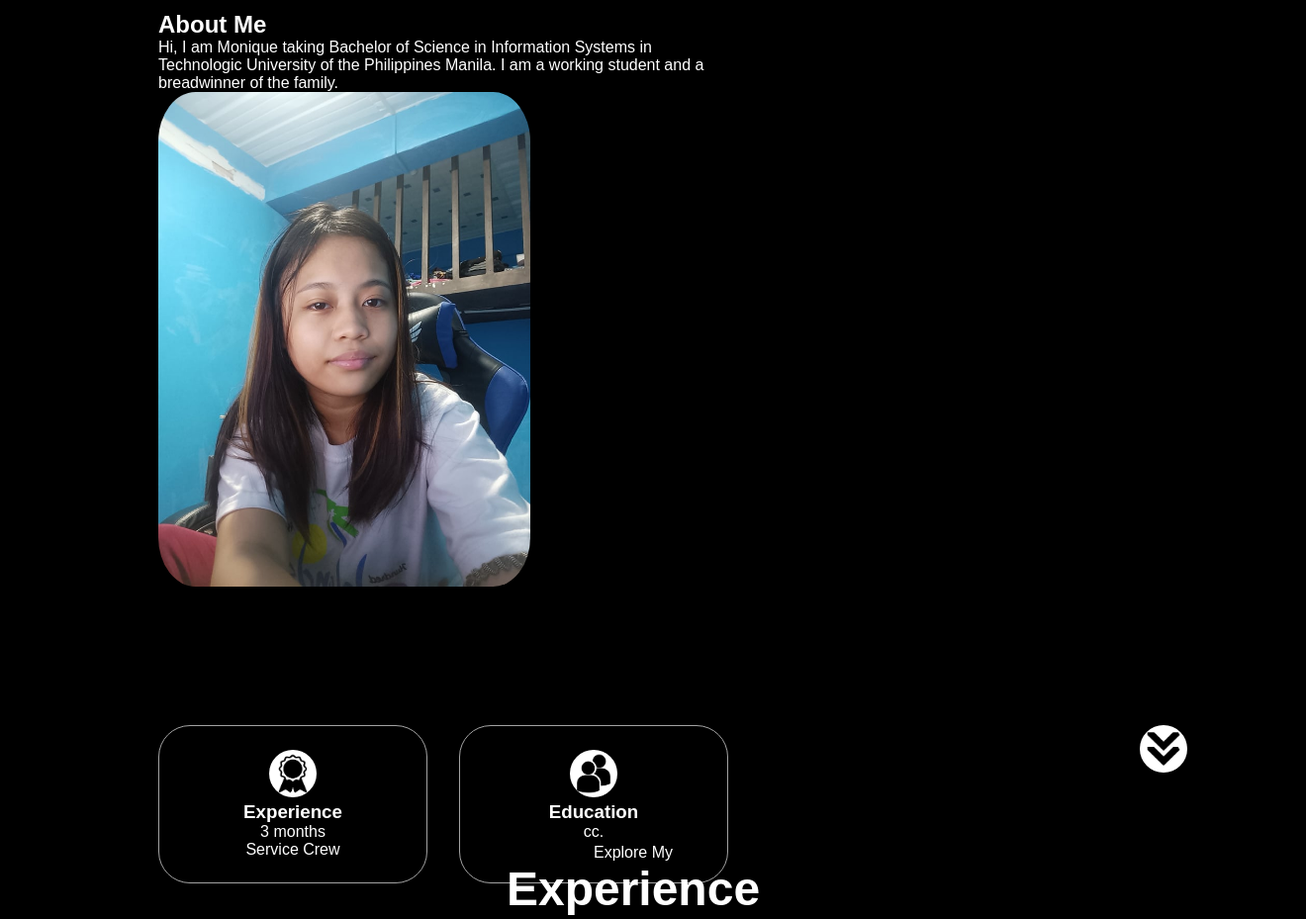
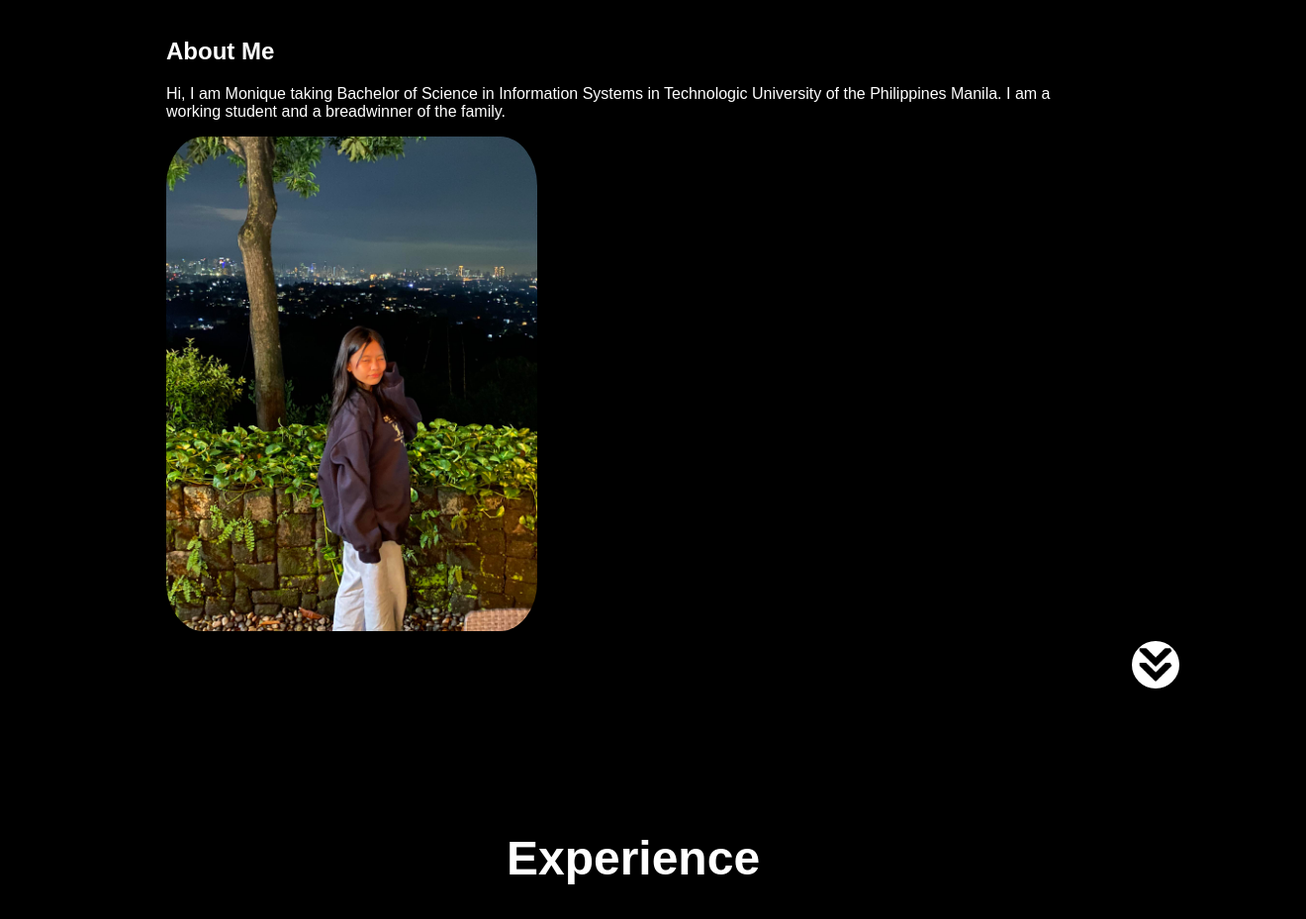
Before and after one commit to Moniquekyle/Cabigting-Portfolio, a plain HTML site: page index.html in a window 1280 px wide. Shown: the part 880-1809 px from the top of the page at 99% size, 1320 px wide, since content can reach past the window. Drawn offline with nearby package versions, Linux system fonts and the light colour scheme.

Commit message:
added new pic

```diff
--- a/index.html
+++ b/index.html
@@ -13,6 +13,7 @@
     <nav id="desktop-nav">
         <div>
           <ul class="nav-links">
+            <li><a href="#about">Home</a></li>
             <li><a href="#about">About</a></li>
             <li><a href="#experience">Experience</a></li>
             <li><a href="#projects">Projects</a></li>
@@ -68,7 +69,7 @@
     <section id="about">
       <div class = "row">
       <div class="about-col-1">
-        <h1>About Me</h1>
+        <h1 class="sub-about">About Me</h1>
       <p>Hi, I am Monique taking Bachelor of Science in Information Systems in
         Technologic University of the Philippines Manila. I am a working student and a
         breadwinner of the family.</p>
@@ -76,37 +77,16 @@
       <div class="section-container">
         <div class="section__pic-container">
           <img
-            src="./assets/Monique.jpg"
+            src="./assets/kyle.jpg"
             alt="About Picture"
             class="about-pic"
           />
         </div>
       </div>
 
-        <div class="about-details-container">
-          <div class="about-containers">
-            <div class="details-container">
-              <img
-                src="./assets/experience.png"
-                alt="Experience icon"
-                class="icon"
-              />
-              <h3>Experience</h3>
-              <p>3 months <br />Service Crew</p>
-            </div>
-            <div class="details-container">
-              <img
-                src="./assets/education.png"
-                alt="Education icon"
-                class="icon"
-              />
-              <h3>Education</h3>
-              <p>
-                cc.<br />
 
-              </p>
-            </div>
-          </div>
+<!-- ------------Experience------------- -->
+
           <div class="text-container">
           </div>
         </div>
@@ -119,7 +99,6 @@
       />
     </section>
     <section id="experience">
-      <p class="section__text__p1">Explore My</p>
       <h1 class="title">Experience</h1>
       <div class="experience-details-container">
         <div class="about-containers">
--- a/style.css
+++ b/style.css
@@ -4,7 +4,6 @@
 
 
 * {
-  margin: 0;
   padding: 0;
   font-family: 'Poppins' , sans-serif;
 
@@ -36,7 +35,7 @@ nav {
 .nav-links {
   gap: 2rem;
   list-style: none;
-  font-size: 1.5rem;
+  font-size: 1rem;
 }
 
 a {
@@ -132,7 +131,7 @@ a:hover {
   transform: none;
 }
 
-/* Section */
+/************ Section */
 
 section {
   padding-top: 4vh;
@@ -146,7 +145,7 @@ section {
   display: flex;
 }
 
-/*************************** Profile Section */
+/***************** Profile Section */
 
 #profile {
   display: flex;
@@ -300,39 +299,12 @@ section {
 }
 .about-col-1{
   color: white;
-  flex-basis: 60%;
+  flex-basis: 600%;
 
 }
-.about-containers {
-  gap: 2rem;
-  margin-bottom: 2rem;
-  margin-top: 2rem;
-}
-
-.about-details-container {
-  justify-content: center;
-  flex-direction: column;
-  color: white;
-}
-
-.about-containers,
-.about-details-container {
-  display: flex;
-}
-
-.about-pic {
-  border-radius: 2rem;
-
-}
-
-.details-container {
-  padding: 1.5rem;
-  flex: 1;
-  background: transparent;
-  border-radius: 2rem;
-  border: rgb(53, 53, 53) 0.1rem solid;
-  border-color: rgb(163, 163, 163);
-  text-align: center;
+.sub-about{
+  font: size 2rem;
+  font-weight: 600;
 }
 
 .section-container {
@@ -357,10 +329,11 @@ section {
 
 #experience {
   position: relative;
+  margin: 2rem;;
 }
 
 .experience-sub-title {
-  color: rgb(85, 85, 85);
+  color: rgb(241, 237, 237);
   font-weight: 600;
   font-size: 1.75rem;
   margin-bottom: 2rem;
```
Also changed, not shown: assets/kyle.jpg (added).
